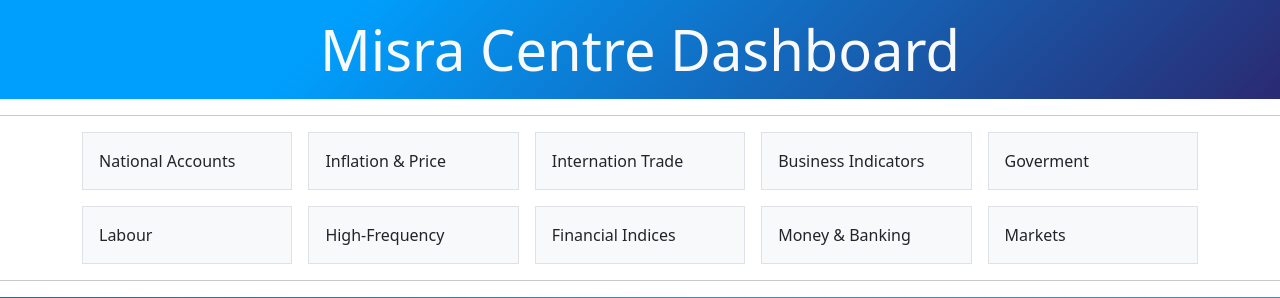
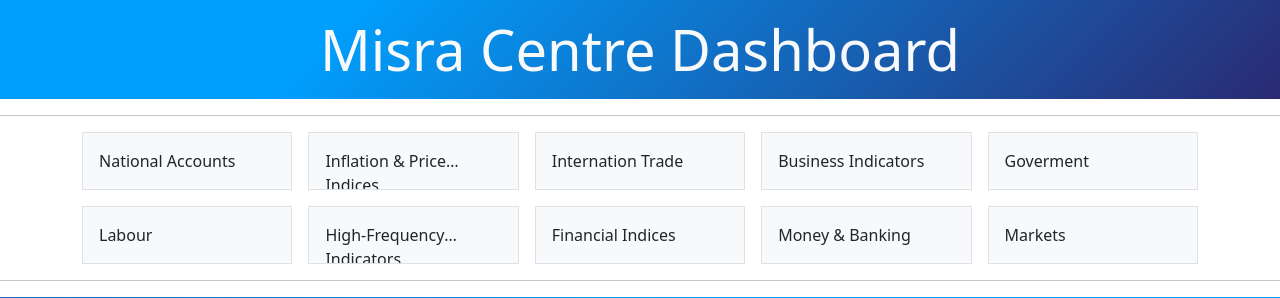
Before and after one commit to raghupatro/EcoFinWeb, a Django app: template EcoFinWeb/EcoFin/templates/EcoFin/wb.html in a window 1280 px wide. Shown: the top 298 px of the page. Run offline with Django 4.2, Linux system fonts and the light colour scheme; the template is opened without the code that fills it, so the values that code supplies are empty; some libraries are stand-ins or nearby versions.

Commit message:
version 1 updated

```diff
--- a/EcoFinWeb/EcoFin/templates/EcoFin/wb.html
+++ b/EcoFinWeb/EcoFin/templates/EcoFin/wb.html
@@ -12,7 +12,7 @@
       <div class="p-3 border bg-light nav-gutter">National Accounts</div>
     </div>
     <div class="col">
-      <div class="p-3 border bg-light nav-gutter">Inflation & Price</div>
+      <div class="p-3 border bg-light nav-gutter">Inflation & Price Indices</div>
     </div>
     <div class="col">
       <div class="p-3 border bg-light nav-gutter">Internation Trade</div>
@@ -27,7 +27,7 @@
       <div class="p-3 border bg-light nav-gutter">Labour</div>
     </div>
     <div class="col">
-      <div class="p-3 border bg-light nav-gutter">High-Frequency</div>
+      <div class="p-3 border bg-light nav-gutter">High-Frequency Indicators</div>
     </div>
     <div class="col">
       <div class="p-3 border bg-light nav-gutter">Financial Indices</div>
```
